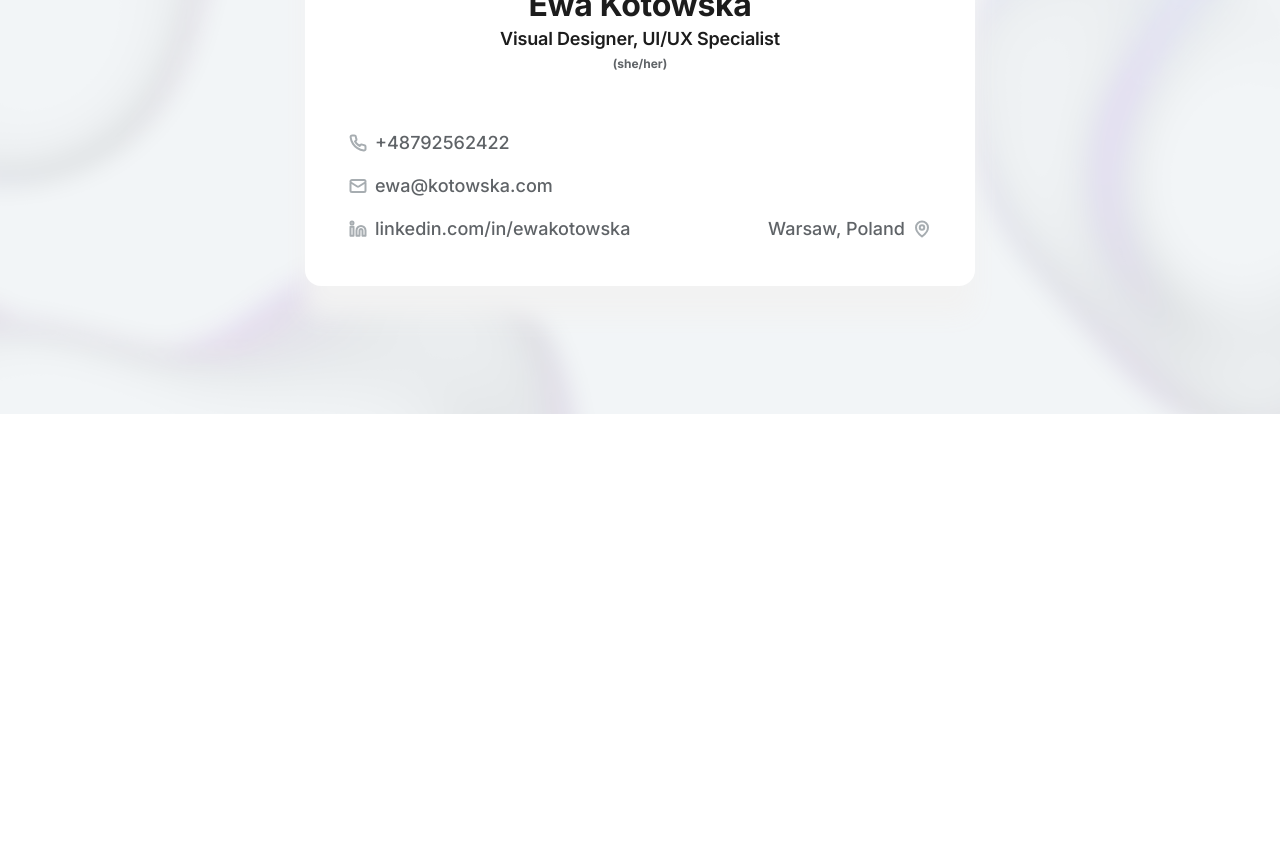
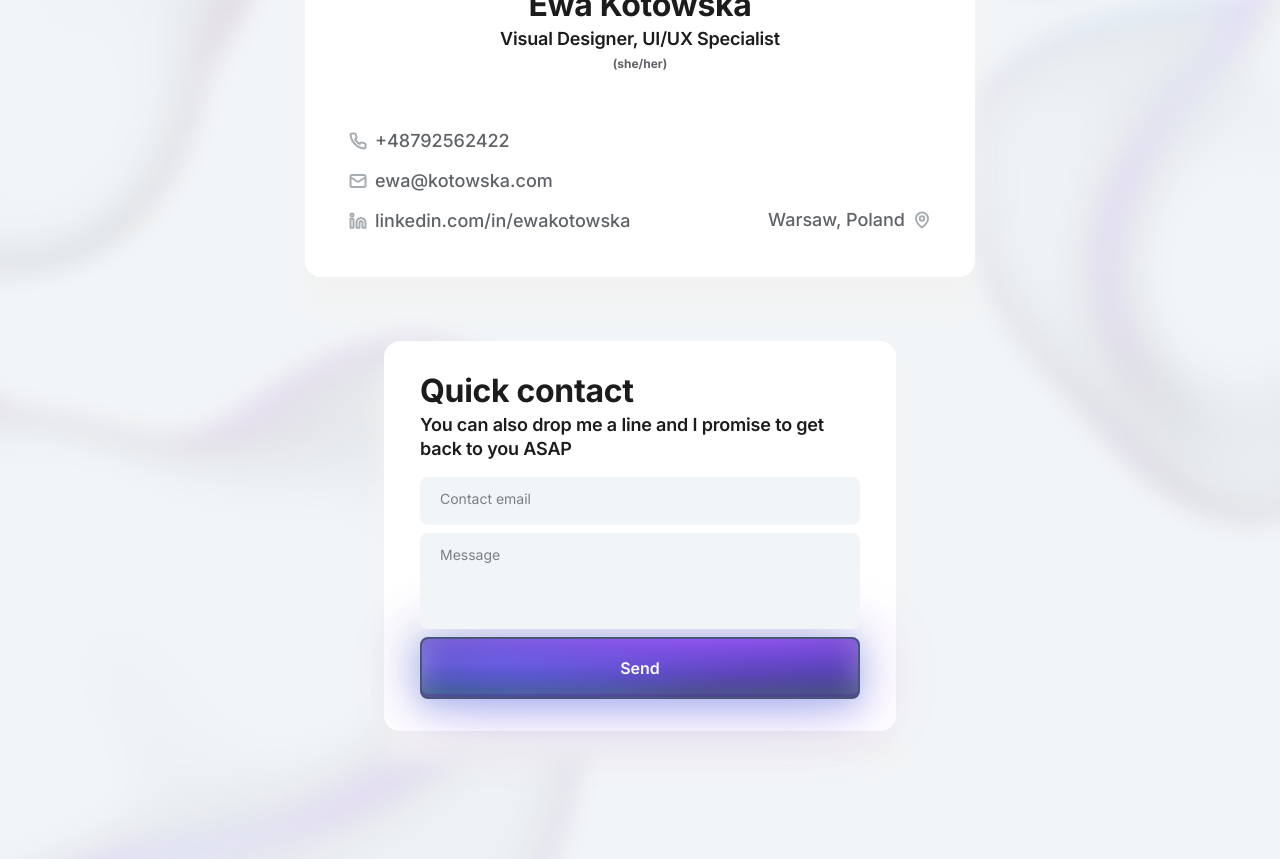
Before and after one commit to wozzy84/kotowska-portfolio, a Next.js app: page / in a window 1280 px wide. Shown: the part 6460-7319 px from the top of the page. Before the commit the page ends 6874 px from the top, so only its background shows below. Built offline with nearby package versions, Linux system fonts and the light colour scheme.

Commit message:
Add Quick Contact component and styles; enhance button functionality and layout

```diff
--- a/src/components/Button.tsx
+++ b/src/components/Button.tsx
@@ -6,13 +6,15 @@ interface ButtonProps {
   onClick: () => void;
   label: string;
   solid?: boolean;
+  block?: boolean;
 }
 
-const Button: React.FC<ButtonProps> = ({ onClick, label, solid }) => {
+const Button: React.FC<ButtonProps> = ({ onClick, label, solid, block }) => {
   return (
     <button
       className={classNames(ButtonStyle.button, {
         [ButtonStyle.solid]: solid,
+        [ButtonStyle.block]: block,
         button: true,
       })}
       onClick={onClick}
--- a/src/components/ButtonStyle.module.css
+++ b/src/components/ButtonStyle.module.css
@@ -15,6 +15,10 @@
   font-weight: var(--font-weight-SemiBold, 600);
   line-height: 140%; /* 22.4px */
   border: 2px solid #49567b;
+}
+
+.block {
+  width: 100%;
 }
 
 .button:hover {
--- a/src/components/ExploreSection.tsx
+++ b/src/components/ExploreSection.tsx
@@ -83,7 +83,7 @@ const ExploreSection: React.FC = () => {
         title="Explore My Work"
         description="I'm a firm believer in collaboration and transparency, working closely with clients and stakeholders to ensure that every project not only meets but exceeds expectations."
       ></SectionHeader>
-      <div className="flex flex-wrap justify-center items-center gap-6 px-4">
+      <div className="container max-w-screen-xl mx-auto flex flex-col flex-wrap justify-center items-center gap-6 px-4">
         {exploreCardsContent.map((card, index) => (
           <PortfolioCard
             key={index}
--- a/src/components/GetInTouchCopyButtonDesktopStyle.module.css
+++ b/src/components/GetInTouchCopyButtonDesktopStyle.module.css
@@ -9,6 +9,7 @@
   font-size: var(--font-size-lg, 18px);
   font-style: normal;
   font-weight: var(--font-weight-Medium, 500);
+  line-height: 24px;
 }
 .infoIconStyle {
   color: var(--text-tertiary, #a7adb1);
--- a/src/components/GetInTouchSection.tsx
+++ b/src/components/GetInTouchSection.tsx
@@ -3,6 +3,7 @@ import SectionHeader from "./SectionHeader";
 import classNames from "classnames";
 import GetInTouchSectionStyle from "./GetInTouchSectionStyle.module.css";
 import GetInTouchCard from "./GetInTouchCard";
+import QuickContact from "./QuickContact";
 
 const { sectionStyle, sectionBackgroundStyle } = GetInTouchSectionStyle;
 
@@ -20,12 +21,13 @@ const GetInTouchSection: React.FC = () => {
           title="Get in touch"
           description="Whether you have a question, a project idea, or just want to say hello, I'd love to hear from you!"
         ></SectionHeader>
-        <div className="container max-w-screen-xl mx-auto flex self-stretch justify-center items-start flex-wrap px-4">
+        <div className="container max-w-screen-xl mx-auto flex flex-col  justify-center items-center flex-wrap px-4">
           <GetInTouchCard></GetInTouchCard>
+          <QuickContact></QuickContact>
         </div>
       </div>
     </section>
   );
 };
-
+``;
 export default GetInTouchSection;
--- /dev/null
+++ b/src/components/QuickContact.tsx
@@ -0,0 +1,147 @@
+import React, { useState } from "react";
+import classNames from "classnames";
+import QuickContactStyle from "./QuickContactStyle.module.css";
+import Button from "./Button";
+
+const { cardStyle, headerTextStyle, descriptionTextStyle, inputsStyle, error } =
+  QuickContactStyle;
+
+const QuickContact: React.FC = () => {
+  const [email, setEmail] = useState("");
+  const [message, setMessage] = useState("");
+  const [emailError, setEmailError] = useState(false);
+  const [messageError, setMessageError] = useState(false);
+
+  const validateEmail = (email: string) => {
+    const emailRegex = /^[^\s@]+@[^\s@]+\.[^\s@]+$/;
+    return emailRegex.test(email);
+  };
+
+  const handleSubmit = () => {
+    let hasError = false;
+
+    if (!email || !validateEmail(email)) {
+      setEmailError(true);
+      hasError = true;
+    } else {
+      setEmailError(false);
+    }
+
+    if (!message) {
+      setMessageError(true);
+      hasError = true;
+    } else {
+      setMessageError(false);
+    }
+
+    if (!hasError) {
+      console.log("send");
+    }
+  };
+
+  return (
+    <div className="max-w-[512px] pb-16 flex-col justify-start items-end inline-flex text-start">
+      <div
+        className={classNames(
+          cardStyle,
+          "self-stretch px-9 py-8 rounded-2xl flex-col justify-start items-center flex"
+        )}
+      >
+        <h3 className={headerTextStyle}>Quick contact</h3>
+        <p className={descriptionTextStyle}>
+          You can also drop me a line and I promise to get back to you ASAP
+        </p>
+        <div
+          className={classNames(inputsStyle, "w-full", { [error]: emailError })}
+        >
+          <input
+            type="email"
+            placeholder=" "
+            value={email}
+            onChange={(e) => setEmail(e.target.value)}
+            className="w-full h-12 px-4"
+          />
+          <label>Contact email</label>
+          {emailError && (
+            <p className="text-red-500 text-sm mt-1">
+              Please enter a valid email address.
+            </p>
+          )}
+        </div>
+        <div
+          className={classNames(inputsStyle, "w-full", {
+            [error]: messageError,
+          })}
+        >
+          <textarea
+            placeholder=" "
+            value={message}
+            onChange={(e) => setMessage(e.target.value)}
+            className="w-full h-24 px-4 bg-[#f2f5f7] rounded-lg"
+          />
+          <label>Message</label>
+          {messageError && (
+            <p className="text-red-500 text-sm mt-1">Please enter a message.</p>
+          )}
+        </div>
+        <Button label="Send" solid block onClick={handleSubmit} />
+      </div>
+    </div>
+  );
+};
+
+export default QuickContact;
+
+// <div className="max-w-[512px] pb-16 flex-col justify-start items-end inline-flex text-start">
+//   <div
+//     className={classNames(
+//       cardStyle,
+//       "self-stretch px-9 py-8 rounded-2xl flex-col justify-start items-center gap-4 flex"
+//     )}
+//   >
+//     <h3 className={headerTextStyle}>Quick contact</h3>
+//     <p className={descriptionTextStyle}>
+//       You can also drop me a line and I promise to get back to you ASAP
+//     </p>
+//     <div
+//       className={classNames(
+//         inputsStyle,
+//         "h-[206px] w-full flex-col justify-start items-start gap-2 flex"
+//       )}
+//     >
+//       <input
+//         type="email"
+//         placeholder="Contact email"
+//         className={"w-full h-12 px-4"}
+//       />
+//       <div className="h-[94px] w-full flex-col justify-start items-start flex">
+//         <div className="self-stretch h-[94px] flex-col justify-start items-start flex">
+//           <div className="self-stretch h-[94px] rounded-sm flex-col justify-center items-start flex">
+//             <div className="self-stretch h-[94px] px-4 bg-[#f2f5f7] rounded-lg flex-col justify-center items-start gap-3 flex">
+//               <div className="h-[0px] relative" />
+//               <div className="self-stretch justify-between items-center inline-flex">
+//                 <div className="grow shrink basis-0 h-[70px] justify-start items-center gap-1 flex">
+//                   <div className="grow shrink basis-0 opacity-80 text-[#5f6367] text-sm font-normal font-['Inter'] leading-[18px]">
+//                     Message
+//                     <br />
+//                     <br />
+//                   </div>
+//                 </div>
+//                 <div />
+//               </div>
+//               <div className="w-72 h-[0px] relative" />
+//             </div>
+//           </div>
+//         </div>
+//       </div>
+//       <Button
+//         label="Send"
+//         solid
+//         block
+//         onClick={() => {
+//           console.log("send");
+//         }}
+//       />
+//     </div>
+//   </div>
+// </div>
--- /dev/null
+++ b/src/components/QuickContactStyle.module.css
@@ -0,0 +1,107 @@
+.cardStyle {
+  background: var(--surface-bg-card, #fff);
+  box-shadow: 0px 30px 25px 0px #f2f2f2;
+}
+.headerTextStyle {
+  width: 100%;
+  color: var(--text-primary, #1c1c1c);
+  font-size: var(--font-size-2xl, 32px);
+  font-weight: var(--font-weight-Bold, 700);
+  line-height: var(--font-line-height-xl, 36px); /* 112.5% */
+  letter-spacing: -0.32px;
+  margin-bottom: 4px;
+}
+.descriptionTextStyle {
+  color: var(--text-primary, #1c1c1c);
+  font-size: var(--font-size-lg, 18px);
+  font-weight: 600;
+  line-height: var(--font-size-xl, 24px); /* 133.333% */
+  letter-spacing: -0.18px;
+  margin-bottom: 16px;
+}
+
+.inputsStyle {
+  position: relative;
+}
+
+.inputsStyle input,
+.inputsStyle textarea {
+  display: flex;
+  padding: 0px 16px;
+  flex-direction: column;
+  justify-content: center;
+  align-items: flex-start;
+  align-self: stretch;
+  border-radius: 8px;
+  background: var(--surface-bg-module, #f2f5f7);
+  color: var(--text-secondary, #5f6367);
+  font-size: var(--font-size-sm, 14px);
+  font-weight: var(--font-weight-Regular, 400);
+  line-height: var(--font-size-lg, 18px); /* 128.571% */
+  letter-spacing: -0.14px;
+  width: 100%;
+  outline: none;
+  margin-bottom: 8px;
+  border: 2px solid var(--surface-bg-module, #f2f5f7);
+}
+
+.inputsStyle textarea {
+  resize: none;
+  padding-top: 16px;
+}
+
+.inputsStyle input::placeholder,
+.inputsStyle textarea::placeholder {
+  opacity: 0;
+}
+
+.inputsStyle input:focus,
+.inputsStyle textarea:focus {
+  border: 2px solid var(--colour-basic-purple, #a584f3);
+  background: var(--surface-bg-card, #fff);
+}
+
+.inputsStyle label {
+  position: absolute;
+  opacity: 0.8;
+  top: 22px;
+  left: 16px;
+  line-height: 18px;
+  border-radius: 25px;
+  transform: translateY(-50%);
+  background: var(--surface-bg-module, #f2f5f7);
+  padding: 0 4px;
+  color: var(--text-secondary, #5f6367);
+  font-size: var(--font-size-sm, 14px);
+  font-weight: var(--font-weight-Regular, 400);
+  pointer-events: none;
+  transition: all 0.2s ease;
+}
+
+.inputsStyle input:focus + label,
+.inputsStyle input:not(:placeholder-shown) + label,
+.inputsStyle textarea:focus + label,
+.inputsStyle textarea:not(:placeholder-shown) + label {
+  top: 0;
+  left: 12px;
+  opacity: 1;
+  transform: translateY(-50%) scale(0.85);
+  color: var(--colour-basic-purple, #a584f3);
+  background: var(--surface-bg-card, #fff);
+}
+
+.inputsStyle.error input,
+.inputsStyle.error textarea {
+  border: 2px solid var(--colour-error, #ff0000);
+}
+
+.inputsStyle.error label {
+  color: var(--colour-error, #ff0000);
+}
+
+.inputsStyle.error input:focus + label,
+.inputsStyle.error input:not(:placeholder-shown) + label,
+.inputsStyle.error textarea:focus + label,
+.inputsStyle.error textarea:not(:placeholder-shown) + label {
+  color: var(--colour-error, #ff0000);
+}
```
Also changed, not shown: src/components/GetInTouchCard.tsx (+8 -4 lines).
